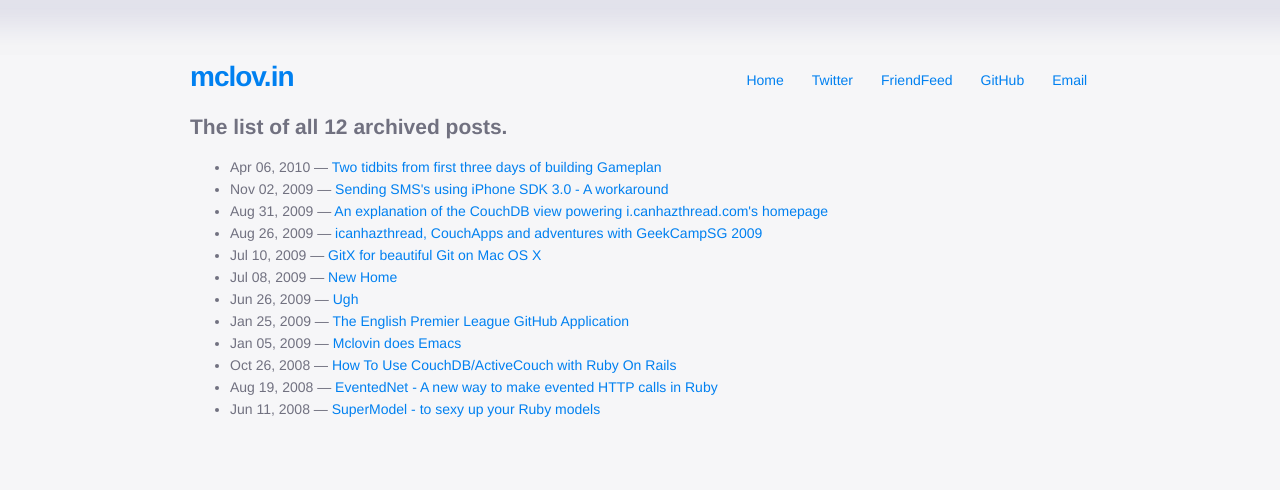
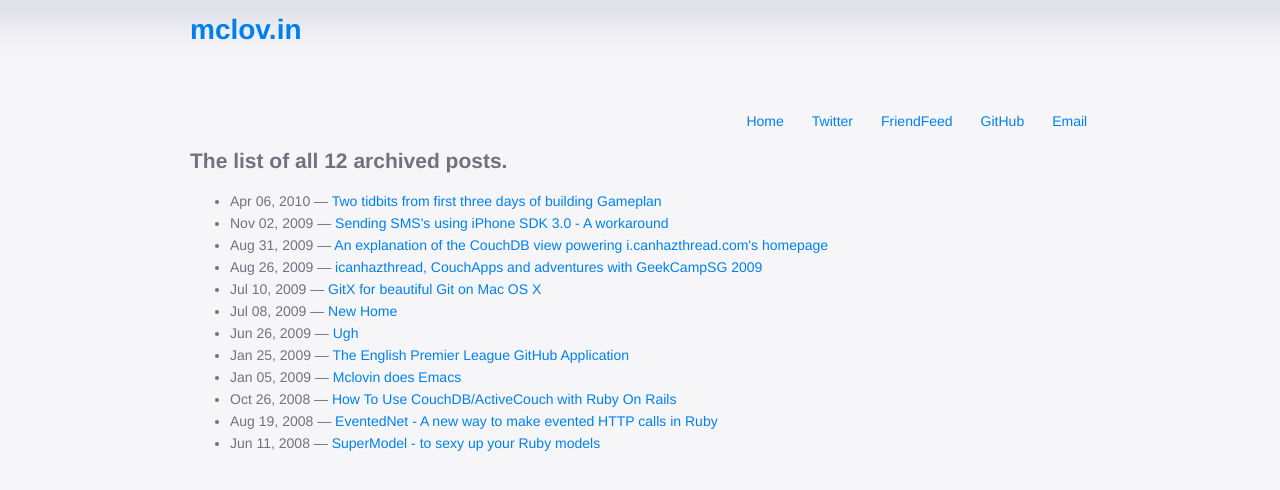
Before and after one commit to arunthampi/arunthampi.github.com, a Jekyll site: the page built from archives.html, in a window 1280 px wide. Shown: the top 490 px of the page. Built offline with Jekyll 4.4.1, drawn with Linux system fonts in a browser that asks for light colours; Markdown is read by kramdown in place of the engine named in the settings.

Commit message:
Some more CSS tweaks

```diff
--- a/_layouts/default.html
+++ b/_layouts/default.html
@@ -14,7 +14,9 @@
 
 <div id="site">
   <div id="title">
-    <h1><a href="/">mclov.in</a></h1>
+    <div id="header">
+      <h1><a href="/">mclov.in</a></h1>
+    </div>
     <div id="header_links">
       <div class="header_link"><a href="/archives.html">Archives</a></div>
       <div class="header_link" id="tw"><a href="http://twitter.com/iamclovin" target="_blank">Twitter</a></div>
--- a/css/default.css
+++ b/css/default.css
@@ -17,17 +17,21 @@ a {
   width: 900px;
 }
 
+a:hover {
+  text-decoration: underline;
+}
+
 #body-left {
   width: 650px;
   float: left;
-  margin-top: -30px;
+/*  margin-top: -30px;*/
 }
 
 #body-right {
   width: 220px;
   float: right;
   font-size: 13px;
-  margin-top: -30px;
+/*  margin-top: -30px;*/
 }
 
 #body-right h3 {
@@ -35,9 +39,8 @@ a {
   font-size: 18px;
 }
 
-#title h1 a {
+#title #header h1 a {
   float:left;
-  height:68px;
   letter-spacing:-1px;
   line-height:normal;
   margin:0;
```
